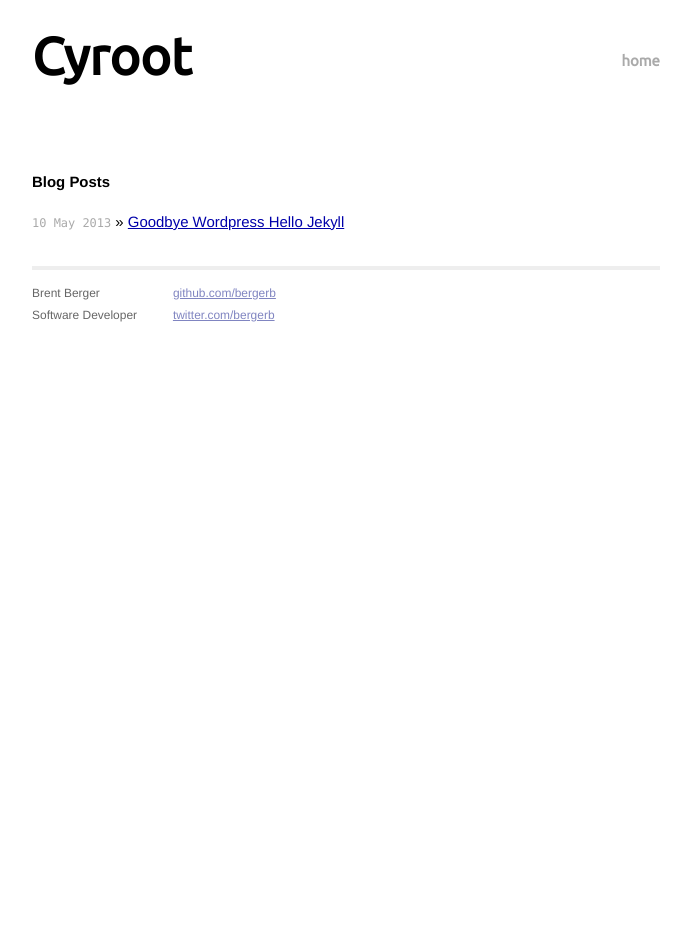
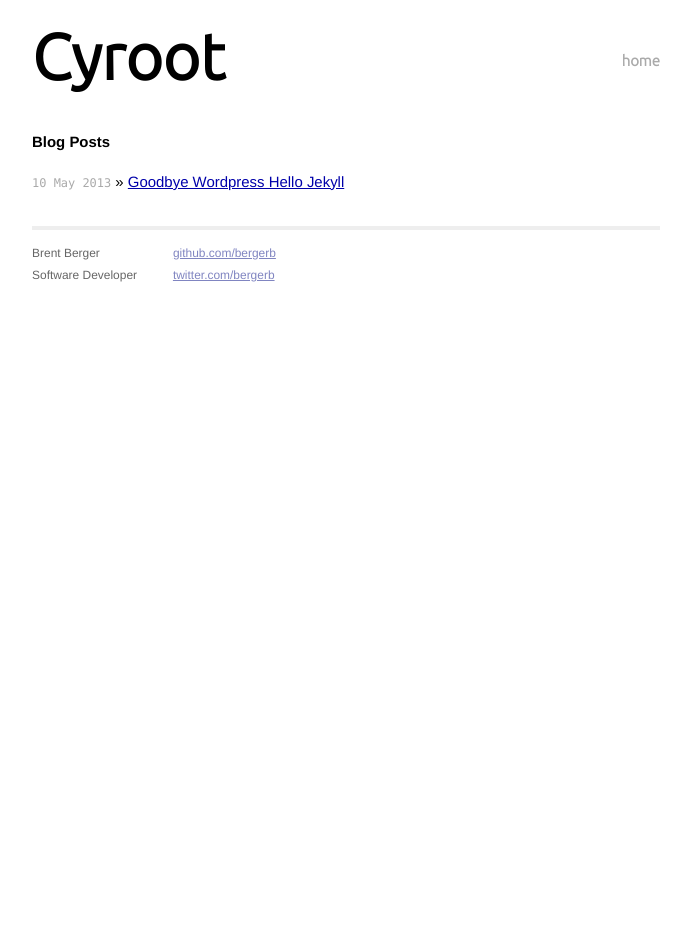
Before and after one commit to bergerb/bergerb.github.io, a Jekyll site: the page built from index.html, in a window 1280 px wide. Shown: the whole page, without its empty margins (294-985 px from the left). Built offline with Jekyll 4.4.1, drawn with Linux system fonts in a browser that asks for light colours.

Commit message:
Updated Layout

```diff
--- a/_layouts/default.html
+++ b/_layouts/default.html
@@ -7,7 +7,7 @@
         <meta name="viewport" content="width=device-width">
 
 	<!-- fonts -->
-	<link href='http://fonts.googleapis.com/css?family=Ubuntu' rel='stylesheet' type='text/css'>
+	<link href='http://fonts.googleapis.com/css?family=Ubuntu:300' rel='stylesheet' type='text/css'>
 
         <!-- syntax highlighting CSS -->
         <link rel="stylesheet" href="/css/syntax.css">
--- a/css/main.css
+++ b/css/main.css
@@ -69,9 +69,8 @@ ul.posts span {
 }
 
 .site .header {
-  font-family: 'Ubuntu' !important;
+  font-family: 'Ubuntu', sans-serif;
   font-style: normal;
-  font-weight: 400;
 }
 
 .site .header a {
@@ -81,8 +80,8 @@ ul.posts span {
 
 .site .header h1.title {
   display: inline-block;
-  margin-bottom: 2em;
-  font-size: 52px;
+  /*margin-bottom: 2em;*/
+  font-size: 64px;
 }
 
 .site .header h1.title a {
@@ -105,6 +104,12 @@ ul.posts span {
 nav {
   float: right;
   margin: 5px 0 0 0;
+}
+
+nav a {
+  display: block;
+  padding-bottom:10px;
+  border-bottom: 2px #aaa;
 }
 
 .site .meta {
```
Also changed, not shown: 2 other files.
